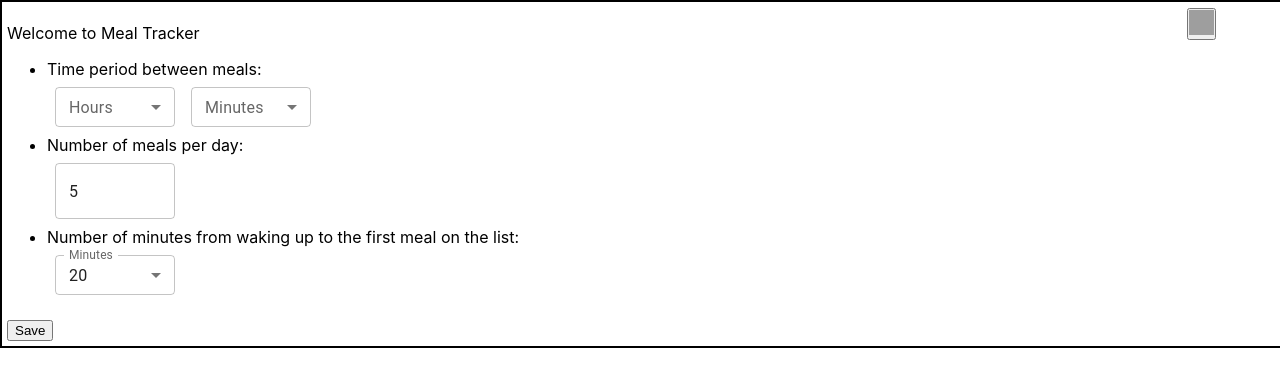
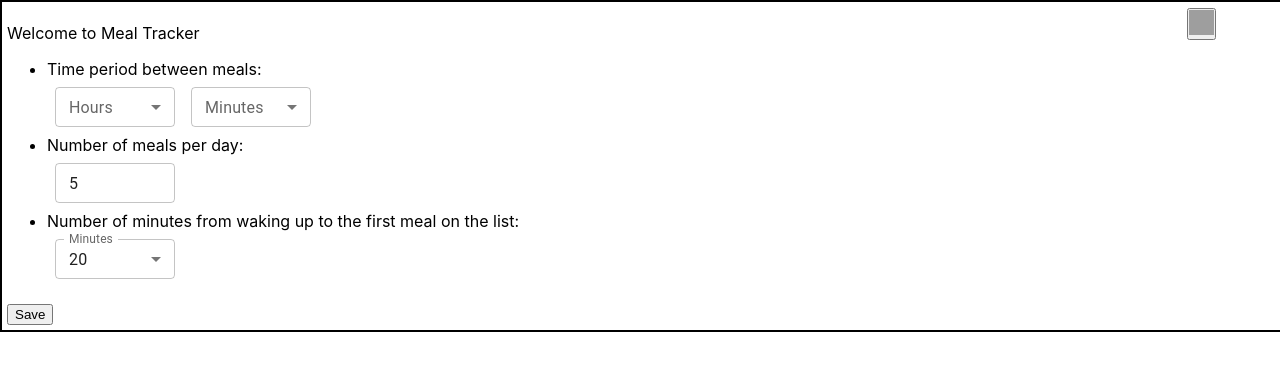
Before and after one commit to kalibria/Meal-tracker, a React (Create React App) app: page / in a window 1280 px wide. Both pictures are taken after a click on the button 1201 px from the left and 24 px from the top of the page. Shown: the top 386 px of the page. Built offline with nearby package versions, Linux system fonts and the light colour scheme; grey boxes are pictures that could not be loaded.

Commit message:
fixed size textField

```diff
--- a/src/welcome/settings/NumberOfMealsPerDay.tsx
+++ b/src/welcome/settings/components/NumberOfMealsPerDay.tsx
@@ -1,9 +1,10 @@
 import * as React from 'react';
 import Box from '@mui/material/Box';
 import TextField from '@mui/material/TextField';
-import { numberOfMealsPerDay } from '../../redux/selectors';
-import { numberCheck } from './numberCheck';
+import { numberOfMealsPerDay } from '../../../redux/selectors';
+import { numberCheck } from '../numberCheck';
 import { Error } from './error';
+import style from '../../welcom.module.css';
 
 export default function NumberOfMealsPerDay() {
   const [numberMeals, setNumberMeals] = React.useState(
@@ -28,9 +29,11 @@ export default function NumberOfMealsPerDay() {
         <TextField
           type={'number'}
           id='outlined-basic'
+          size='small'
           variant='outlined'
           value={numberMeals}
           onChange={handleChangeNumberOfMeals}
+          className={style.textField}
         />
       </Box>
       {!numberCheck(numberMeals) ? <Error /> : null}
--- a/src/welcome/settings/error.tsx
+++ b/src/welcome/settings/components/error.tsx
@@ -2,8 +2,8 @@ import React from 'react';
 import {
   maxNumberOfMealsPerDay,
   minNumberOfMealsPerDay,
-} from './settings_constant';
-import style from '../welcom.module.css';
+} from '../settings_constant';
+import style from '../../welcom.module.css';
 
 export const Error = () => {
   return (
--- a/src/welcome/settings/minutesToTheFirstMeal.tsx
+++ b/src/welcome/settings/components/minutesToTheFirstMeal.tsx
@@ -3,8 +3,8 @@ import InputLabel from '@mui/material/InputLabel';
 import MenuItem from '@mui/material/MenuItem';
 import FormControl from '@mui/material/FormControl';
 import Select, { SelectChangeEvent } from '@mui/material/Select';
-import { numberOfMinutesToFirstMeal } from '../../redux/selectors';
-import { minutesFromWakingUp } from './getArraysHoursAndMinutes';
+import { numberOfMinutesToFirstMeal } from '../../../redux/selectors';
+import { minutesFromWakingUp } from '../getArraysHoursAndMinutes';
 
 export function MinutesToTheFirstMeal() {
   const [minute, setMinute] = React.useState(
--- a/src/welcome/settings/settingsList.tsx
+++ b/src/welcome/settings/components/settingsList.tsx
@@ -1,7 +1,7 @@
 import React, { useContext } from 'react';
-import TimePeriodBetweenMeals from './timePeriodBetweenMeals';
-import { Settings } from './settings_constant';
-import { MyContext } from '../../context/context';
+import TimePeriodBetweenMeals from '../components/timePeriodBetweenMeals';
+import { Settings } from '../settings_constant';
+import { MyContext } from '../../../context/context';
 import NumberOfMealsPerDay from './NumberOfMealsPerDay';
 import { MinutesToTheFirstMeal } from './minutesToTheFirstMeal';
 
--- a/src/welcome/settings/timePeriodBetweenMeals.tsx
+++ b/src/welcome/settings/components/timePeriodBetweenMeals.tsx
@@ -3,7 +3,7 @@ import InputLabel from '@mui/material/InputLabel';
 import MenuItem from '@mui/material/MenuItem';
 import FormControl from '@mui/material/FormControl';
 import Select, { SelectChangeEvent } from '@mui/material/Select';
-import { MyContext } from '../../context/context';
+import { MyContext } from '../../../context/context';
 import { useContext } from 'react';
 
 export default function TimePeriodBetweenMeals() {
--- /dev/null
+++ b/src/welcome/settings/setLocalStorage.ts
@@ -0,0 +1,3 @@
+import { jsonSettingsScreen } from './settings_constant';
+
+localStorage.setItem('settings', jsonSettingsScreen);
--- a/src/welcome/settings/settings_constant.tsx
+++ b/src/welcome/settings/settings_constant.tsx
@@ -19,8 +19,7 @@ export const settingsScreen: Settings = {
   minutes: MinutesArrayStartFromZero,
 };
 
-// export const jsonSettingsScreen = JSON.stringify(settingsScreen);
-// export const jsonSettingsList = JSON.parse(jsonSettingsScreen);
+export const jsonSettingsScreen = JSON.stringify(settingsScreen);
 
 export const minNumberOfMealsPerDay = 3;
 export const maxNumberOfMealsPerDay = 24;
--- a/src/welcome/welcom.module.css
+++ b/src/welcome/welcom.module.css
@@ -20,6 +20,9 @@
 max-height: 200px;
 }
 
+.textField {
+    padding: 0;
+}
 
 .welcome_wrapper {
     top: 0;
--- a/src/welcome/welcomeComponent.tsx
+++ b/src/welcome/welcomeComponent.tsx
@@ -1,6 +1,6 @@
 import React, { useState } from 'react';
 import classes from './welcom.module.css';
-import { SettingsList } from './settings/settingsList';
+import { SettingsList } from './settings/components/settingsList';
 
 export function WelcomeComponent() {
   const [isOnClick, setOnClick] = useState(false);
```
